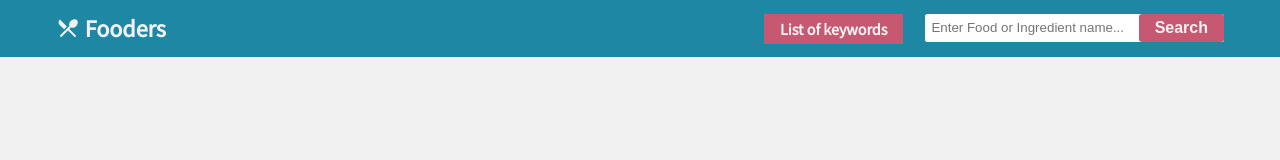
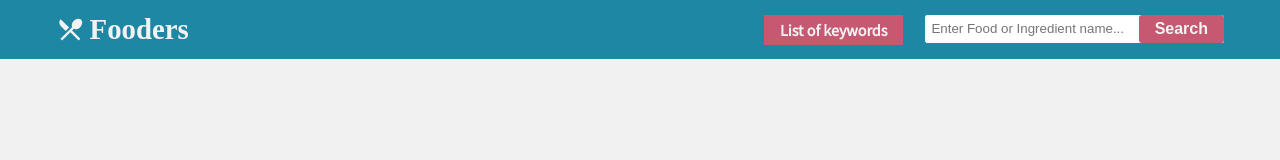
Before and after one commit to RayanEncarnacion/Fooders-React, a React (Create React App) app: page / in a window 1280 px wide. Shown: the top 160 px of the page. Built offline with nearby package versions, Linux system fonts and the light colour scheme; a web font is replaced by a local one.

Commit message:
Added Link component

```diff
--- a/src/components/Navigation.js
+++ b/src/components/Navigation.js
@@ -4,7 +4,7 @@ import Search from "./Search";
 import classes from "./Navigation.module.css";
 import SearchForm from "./SearchForm";
 import NavigationLogic from "./NavigationLogic";
-import { useNavigate } from "react-router-dom";
+import { Link, useNavigate } from "react-router-dom";
 import { useContext } from "react";
 import { SearchContext } from "../store/search-store";
 
@@ -25,16 +25,15 @@ const Navigation = () => {
   const resetAndGoToStart = () => {
     updateSearchedRecipes([]);
     setRequestError("");
-    navigate("/");
   };
   return (
     <>
       <nav id="top">
         <div className={classes.navigation}>
-          <h1 onClick={resetAndGoToStart}>
+          <Link id="logo" to="/" onClick={resetAndGoToStart}>
             <MdOutlineRestaurantMenu />
             Fooders
-          </h1>
+          </Link>
           <div>
             <button className={classes["search-btn"]}>
               <FaSearch onClick={toggleSearchHandler} />
```
